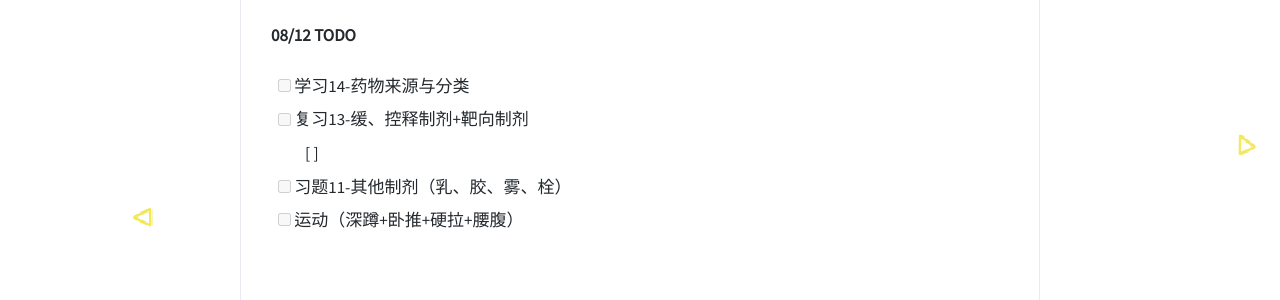
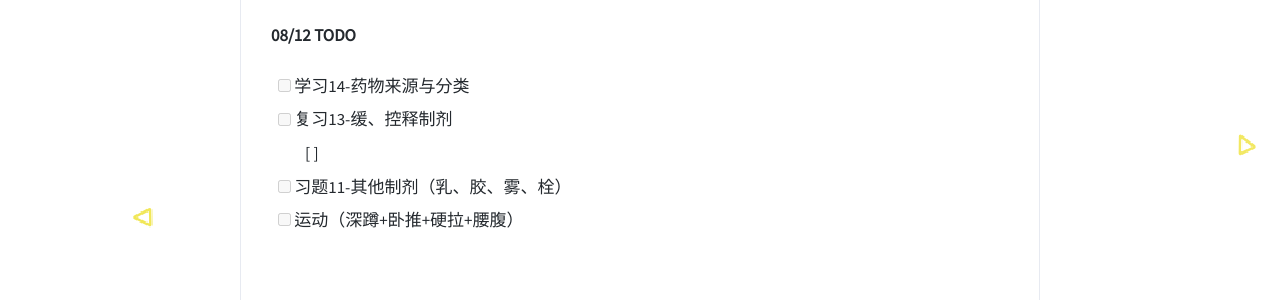
Before and after one commit to zhoudajun/zhoudajun.github.io, a Jekyll site: the page built from _posts/2019-12-1-w48-weekly.md, in a window 1280 px wide and 900 px high, scrolled down 1753 px. Shown: the part 377-677 px from the top of the window. Built offline with Jekyll 4.4.1, drawn with Linux system fonts in a browser that asks for light colours; comment, search, counter and statistics services are not loaded.

Commit message:
Update 2019-12-1-w48-weekly.md

```diff
--- a/_posts/2019-12-1-w48-weekly.md
+++ b/_posts/2019-12-1-w48-weekly.md
@@ -77,7 +77,7 @@ tags: log
 **08/12 TODO**
 
 - [ ] 学习14-药物来源与分类
-- [ ] 复习13-缓、控释制剂+靶向制剂
+- [ ] 复习13-缓、控释制剂
 - [ ]
 - [ ] 习题11-其他制剂（乳、胶、雾、栓）
 - [ ] 运动（深蹲+卧推+硬拉+腰腹）
```
